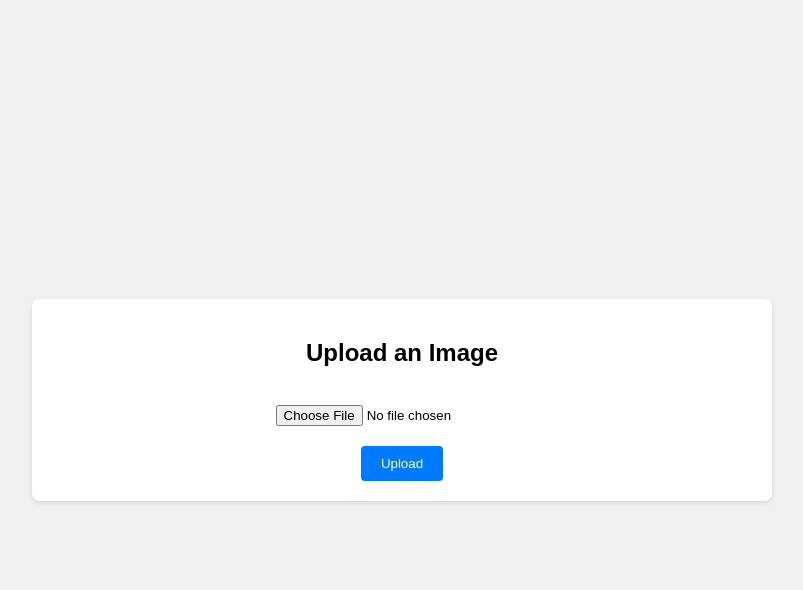
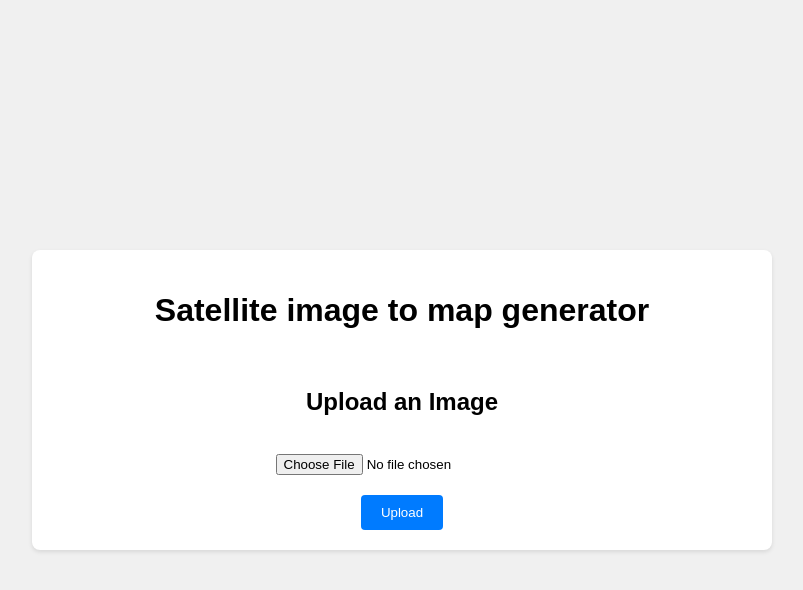
Before and after one commit to Anuj-Gupta4/satellite-map-to-image, a Django app: page / in a window 1280 px wide. Shown: the top 590 px of the page, without its empty margins (238-1041 px from the left). Run offline with Django 4.2, Linux system fonts and the light colour scheme.

Commit message:
update template

```diff
--- a/templates/generate_image.html
+++ b/templates/generate_image.html
@@ -43,6 +43,7 @@
 </head>
 <body>
     <div class="upload-form">
+        <h1>Satellite image to map generator</h1><br>
         <h2>Upload an Image</h2><br>
         <form method="post" enctype="multipart/form-data">
             {% csrf_token %}
```
Also changed, not shown: media/1.jpg_sat.jpg (deleted), media/37.jpg_map.jpg (added), media/37.jpg_map_70m8HP4.jpg (added), media/download.jpeg (added), media/gen_1.jpg, media/gen_1.jpg_sat.jpg (deleted), media/gen_37.jpg_map.jpg (added), media/gen_37.jpg_map_70m8HP4.jpg (added), media/gen_download.jpeg (added).
